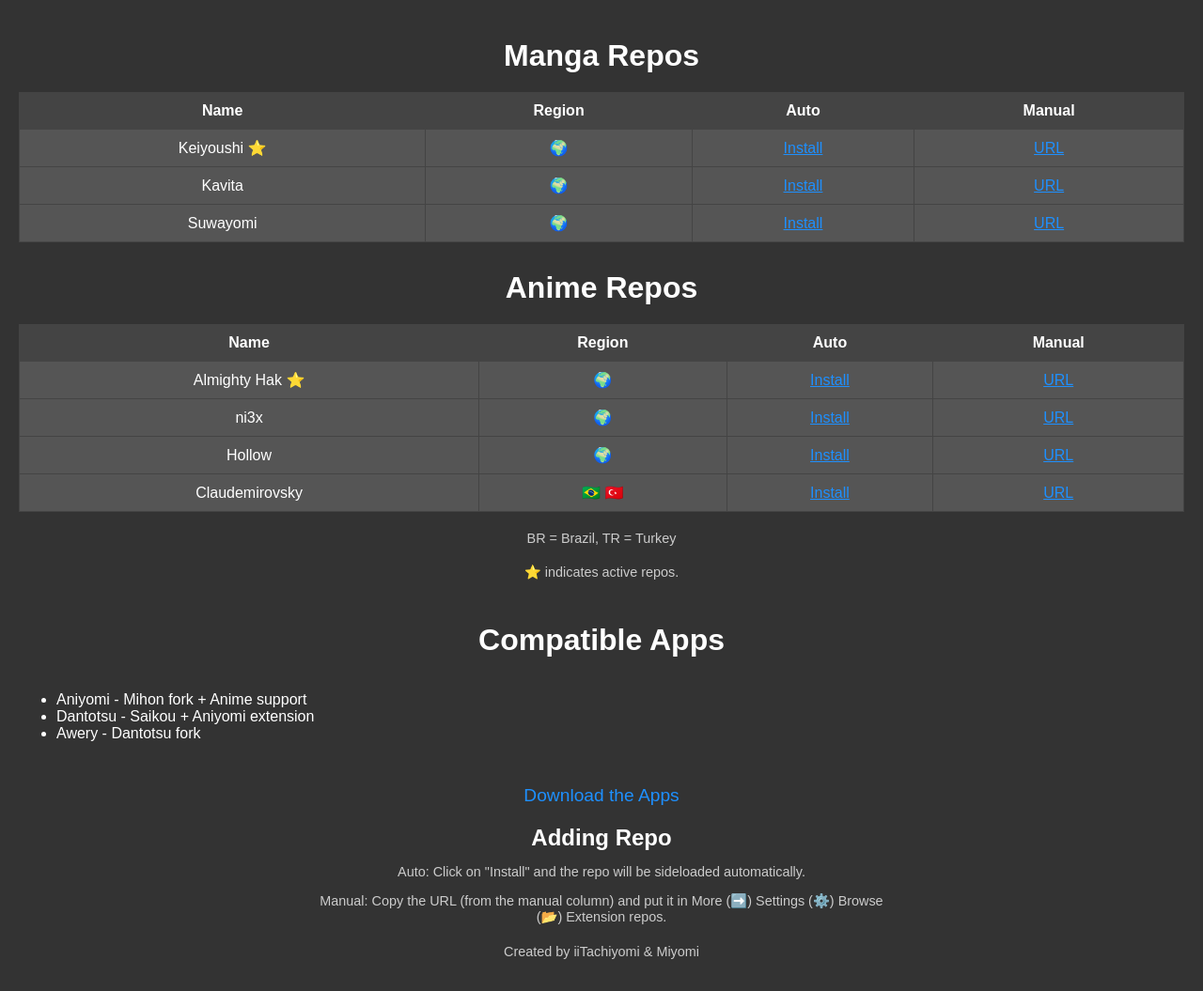
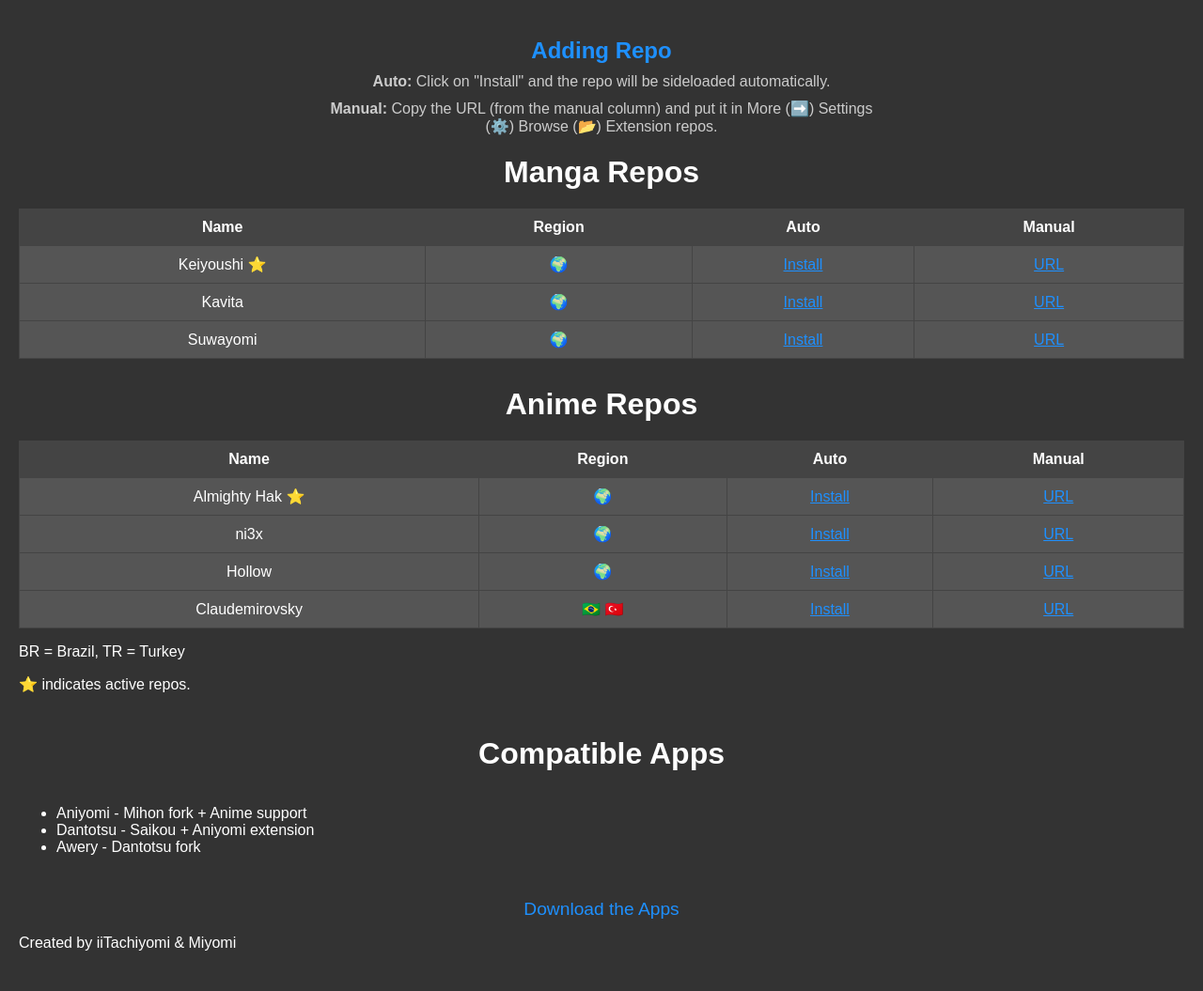
Before and after one commit to mikkiio/repos, a plain HTML site: page index.html in a window 1280 px wide. Shown: the whole page at 94% size. Drawn offline with Linux system fonts and the light colour scheme.

Commit message:
Update index.html

```diff
--- a/index.html
+++ b/index.html
@@ -35,23 +35,23 @@
         td {
             background-color: #555;
         }
-        .note, .instructions, .tutorial, .download-apps {
+        .instructions, .tutorial, .download-apps {
             text-align: center;
             margin-top: 20px;
-        }
-        .note {
-            font-size: 0.9em;
-            color: #ccc;
         }
         .instructions {
             font-size: 1.5em;
             font-weight: bold;
+            color: #1e90ff;
         }
         .tutorial {
-            font-size: 0.9em;
+            font-size: 1em;
             color: #ccc;
             max-width: 600px;
             margin: 0 auto;
+        }
+        .tutorial p {
+            margin: 10px 0;
         }
         .download-apps a {
             color: #1e90ff;
@@ -63,7 +63,7 @@
         }
         @media (max-width: 600px) {
             .tutorial {
-                font-size: 0.8em;
+                font-size: 0.9em;
             }
             .instructions {
                 font-size: 1.3em;
@@ -75,6 +75,12 @@
     </style>
 </head>
 <body>
+    <div class="instructions">Adding Repo</div>
+    <div class="tutorial">
+        <p><strong>Auto:</strong> Click on "Install" and the repo will be sideloaded automatically.</p>
+        <p><strong>Manual:</strong> Copy the URL (from the manual column) and put it in More (➡️) Settings (⚙️) Browse (📂) Extension repos.</p>
+    </div>
+
     <h1>Manga Repos</h1>
     <div class="table-wrapper">
         <table>
@@ -164,12 +170,6 @@
         <a href="https://bio.link/iitachiyomi" style="color: #1e90ff;">Download the Apps</a>
     </div>
 
-    <div class="instructions">Adding Repo</div>
-    <div class="tutorial">
-        <p>Auto: Click on "Install" and the repo will be sideloaded automatically.</p>
-        <p>Manual: Copy the URL (from the manual column) and put it in More (➡️) Settings (⚙️) Browse (📂) Extension repos.</p>
-    </div>
-
     <p class="note">Created by iiTachiyomi & Miyomi</p>
 </body>
 </html>
```
